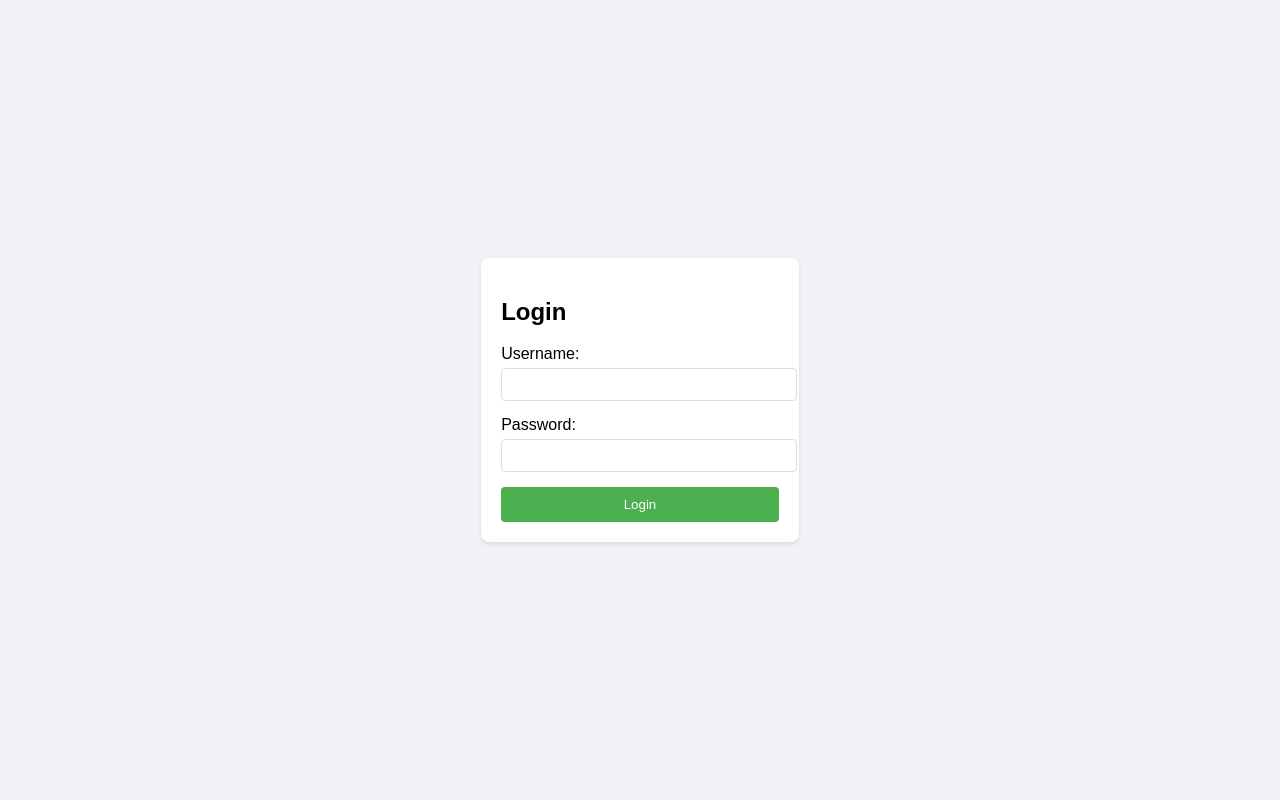
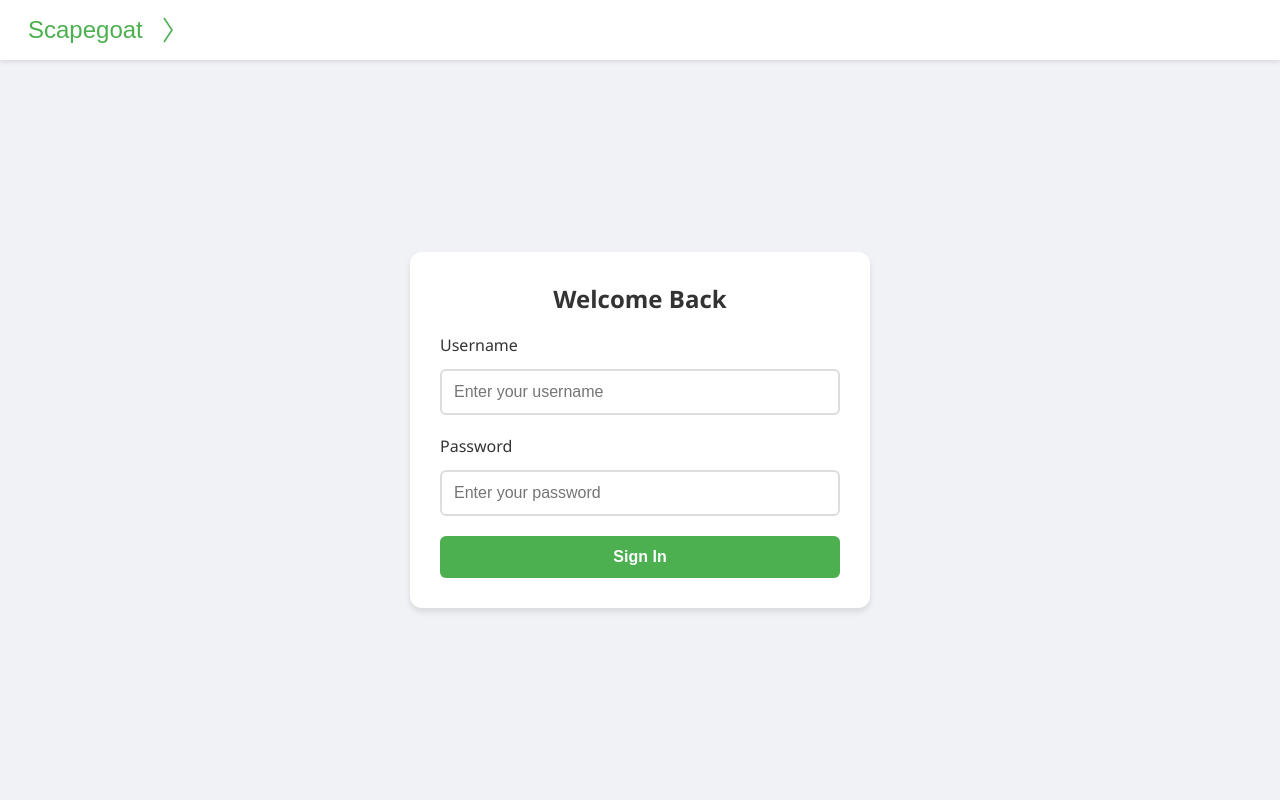
Before and after one commit to pnkjkpvt/scapegoat, a Flask app: page /auth in a window 1280 px wide. Run offline with Flask 3, Linux system fonts and the light colour scheme.

Commit message:
better UI with logout button

```diff
--- a/app.py
+++ b/app.py
@@ -3,10 +3,9 @@ import os
 import random
 import time
 
-from flask import Flask, request, jsonify, render_template, redirect, url_for, session
+from flask import Flask, request, jsonify, render_template, redirect, url_for, session, send_from_directory
 from functools import wraps
 from werkzeug.security import generate_password_hash, check_password_hash
-# from langchain_openai import AzureChatOpenAI
 
 GIVE_UP_THRESHOLD = 0.9     # 90% chance to make an excuse first before giving up.
 API_TOKEN = "40a88ef3694a37489c0e045041d0ba4e"      # Hardcoded API token for authentication
@@ -14,7 +13,7 @@ USERNAME = 'admin'
 PASSWORD = 'password123'
 
 # Initialize Flask app
-app = Flask(__name__)
+app = Flask(__name__, static_url_path='/static', static_folder='static')
 app.secret_key = 'your-secret-key-here'
 
 # Hardcoded user credentials db
@@ -32,10 +31,6 @@ def login_required(f):
     return decorated_function
 
 logging.basicConfig(level=logging.INFO)
-
-# # Setting up the Azure Client here, so that if there is connection error, the chatbot service will not start.
-# open_ai_client = AzureChatOpenAI(azure_deployment=os.getenv("AZURE_OPENAI_DEPLOYMENT"),
-#                                  api_version=os.getenv("AZURE_OPENAI_VERSION"))
 
 
 # Predefined responses
--- a/templates/login.html
+++ b/templates/login.html
@@ -1,65 +1,111 @@
 <!DOCTYPE html>
 <html>
 <head>
-    <title>Login</title>
+    <title>Scapegoat - Login</title>
     <style>
         body {
-            font-family: Arial, sans-serif;
+            font-family: 'Segoe UI', Tahoma, Geneva, Verdana, sans-serif;
+            display: flex;
+            flex-direction: column;
+            min-height: 100vh;
+            margin: 0;
+            background-color: #f0f2f5;
+        }
+        .header {
+            background-color: white;
+            padding: 10px 20px;
+            box-shadow: 0 2px 4px rgba(0, 0, 0, 0.1);
+            display: flex;
+            align-items: center;
+        }
+        .logo {
+            height: 40px;
+        }
+        .main-content {
+            flex: 1;
             display: flex;
             justify-content: center;
             align-items: center;
-            height: 100vh;
-            margin: 0;
-            background-color: #f0f2f5;
+            padding: 20px;
         }
         .login-container {
             background: white;
-            padding: 20px;
-            border-radius: 8px;
-            box-shadow: 0 2px 4px rgba(0, 0, 0, 0.1);
+            padding: 30px;
+            border-radius: 12px;
+            box-shadow: 0 4px 6px rgba(0, 0, 0, 0.1);
+            width: 100%;
+            max-width: 400px;
         }
         .form-group {
-            margin-bottom: 15px;
+            margin-bottom: 20px;
+        }
+        label {
+            display: block;
+            margin-bottom: 8px;
+            color: #333;
+            font-weight: 500;
         }
         input {
             width: 100%;
-            padding: 8px;
+            padding: 12px;
             margin-top: 5px;
-            border: 1px solid #ddd;
-            border-radius: 4px;
+            border: 2px solid #ddd;
+            border-radius: 6px;
+            font-size: 16px;
+            transition: border-color 0.3s;
+            box-sizing: border-box;
+        }
+        input:focus {
+            border-color: #4CAF50;
+            outline: none;
         }
         button {
             width: 100%;
-            padding: 10px;
+            padding: 12px;
             background-color: #4CAF50;
             color: white;
             border: none;
-            border-radius: 4px;
+            border-radius: 6px;
             cursor: pointer;
+            font-size: 16px;
+            font-weight: 600;
+            transition: background-color 0.3s;
+        }
+        button:hover {
+            background-color: #45a049;
         }
         .error {
-            color: red;
-            margin-bottom: 10px;
+            color: #d32f2f;
+            margin-bottom: 15px;
+            padding: 10px;
+            background-color: #fde8e8;
+            border-radius: 4px;
+            font-size: 14px;
         }
     </style>
 </head>
 <body>
+    <div class="header">
+        <img src="/static/logo.svg" alt="Scapegoat" class="logo">
+    </div>
+    <div class="main-content">
         <div class="login-container">
-        <h2>Login</h2>
+            <h2 style="margin-top: 0; color: #333; text-align: center;">Welcome Back</h2>
             {% if error %}
             <div class="error">{{ error }}</div>
             {% endif %}
             <form method="POST">
                 <div class="form-group">
-                <label for="username">Username:</label>
-                <input type="text" id="username" name="username" required>
+                    <label for="username">Username</label>
+                    <input type="text" id="username" name="username" required placeholder="Enter your username">
                 </div>
                 <div class="form-group">
-                <label for="password">Password:</label>
-                <input type="password" id="password" name="password" required>
+                    <label for="password">Password</label>
+                    <input type="password" id="password" name="password" required placeholder="Enter your password">
                 </div>
-            <button type="submit">Login</button>
+                <button type="submit">Sign In</button>
             </form>
+        </div>
     </div>
 </body>
 </html>
```
Also changed, not shown: templates/chat.html (+99 -24 lines), README.md, static/logo.svg (added). Lines whose indentation alone changed are shown as unchanged.
